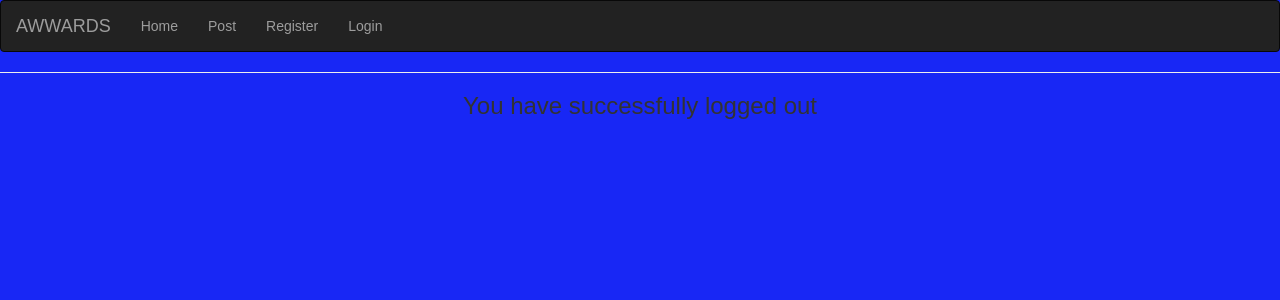
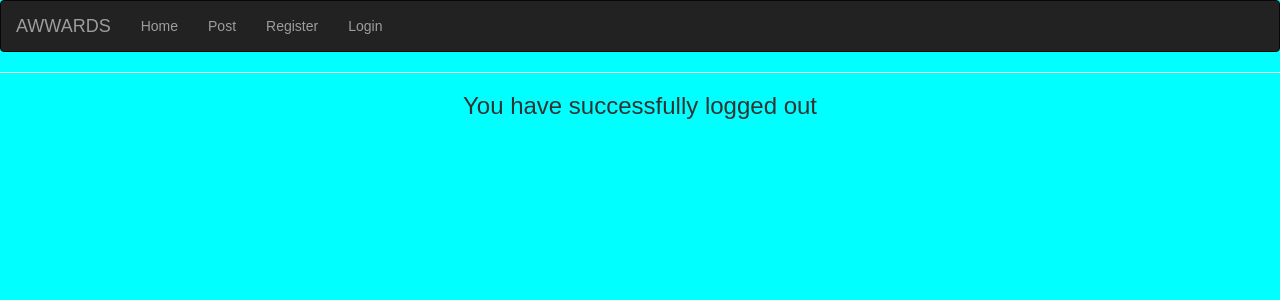
Before and after one commit to nicholas-oduor/awwards, a Django app: template projects/templates/django_registration/logged_out.html in a window 1280 px wide. Shown: the top 300 px of the page. Run offline with Django 3.2, Linux system fonts and the light colour scheme; the template is opened without the code that fills it, so the values that code supplies are empty; some libraries are stand-ins or nearby versions.

```diff
--- a/projects/static/css/index.css
+++ b/projects/static/css/index.css
@@ -1,6 +1,6 @@
 body {
     font-family: 'Poppins', sans-serif;
-    background-color: rgb(24, 39, 245);
+    background-color: cyan;
   }
 
   .image2>img{
```
Also changed, not shown: LICENSE.md.
